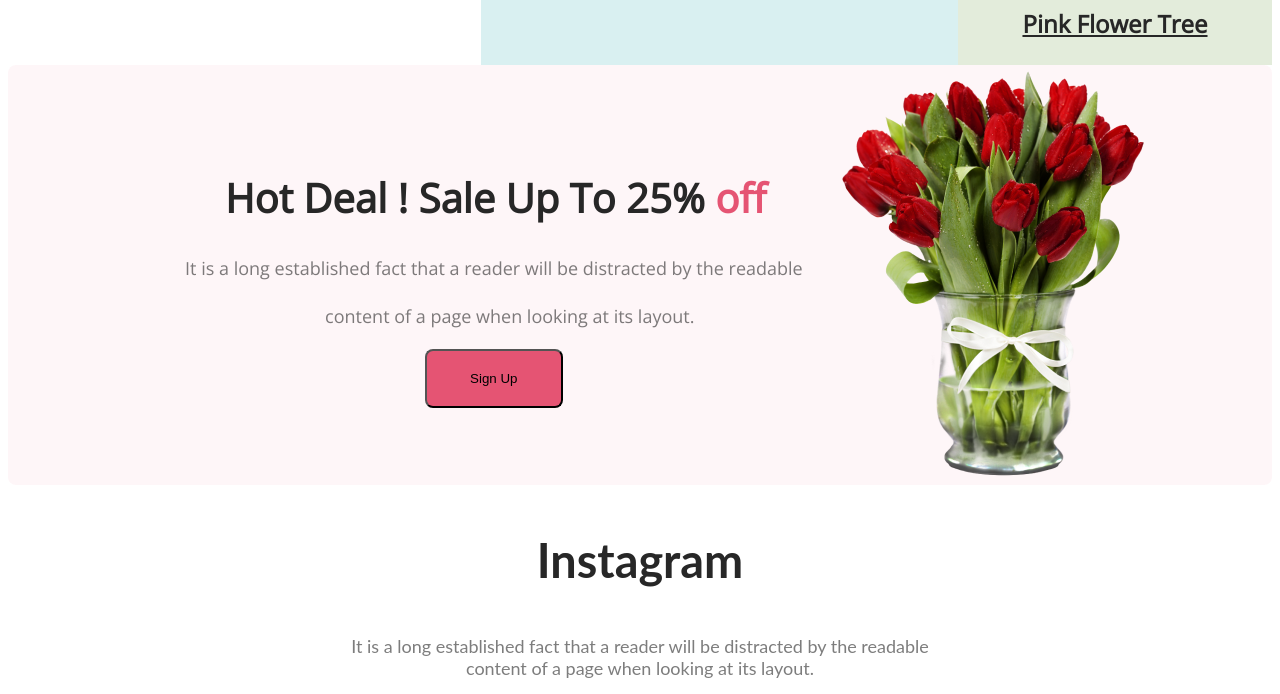
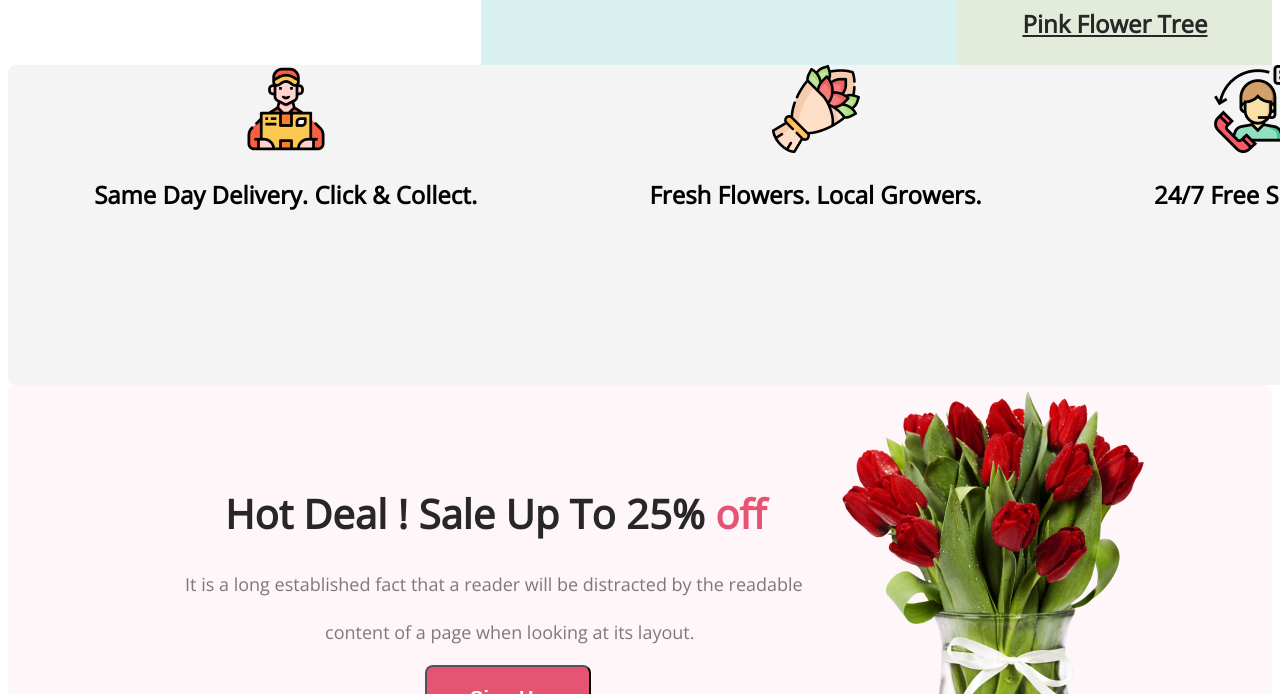
Before and after one commit to mdjobayeradnan/my-first-assignment, a plain HTML site: page index.html in a window 1280 px wide. Shown: the part 1553-2247 px from the top of the page. Drawn offline with nearby package versions, Linux system fonts and the light colour scheme.

Commit message:
last khela baki

```diff
--- a/index.html
+++ b/index.html
@@ -53,11 +53,62 @@
     <img src="Flower Asset/pngwing 7.png" alt="">
     <h3 class="text-item">Pink Flower Tree</h3>
 </div>
+</section>
+<section>
+    <div class="Delivery">
+<div>
+<img src="Flower Asset/Group 57.png" alt="">
+<h2>Same Day Delivery. Click & Collect.</h2>
+</div>
+
+<div>
+    <img src="Flower Asset/Group 58.png" alt="">
+    <h2>Fresh Flowers. Local Growers.</h2>
+</div>
+
+<div>
+<img src="Flower Asset/Group 59.png" alt="">
+<h2>24/7 Free Support.</h2>
+</div>
 
 
-            </div>
 
-        </section>
+
+
+</div>
+
+
+
+</section>
+
+
+
+
+
+
+
+
+
+
+
+
+
+
+
+
+
+
+
+
+
+
+
+
+
+
+
+
+
         <section>
 
 <div class="hot-deal-container">
@@ -110,9 +161,6 @@
 
 
 
-
-
-
 <section class="Latest Deals">
     <div class="back-image">
         <div >
--- a/styles/color.css
+++ b/styles/color.css
@@ -184,6 +184,13 @@ display: inline-flex;
 padding: 20px 43px;
 align-items: flex-start;
 gap: 10px;
+color: #FFF;
+
+font-size: 20px;
+
+font-weight: 700;
+
+
 }
 
 
@@ -249,10 +256,25 @@ margin-left:350px;
   .last-btn{
     width: 150px;
 height: 64px;
-flex-shrink: 0;
+
 border-radius: 8px;
 background: #E55473;
+
 margin-left: 16px;
+
+width: 140px;
+height: 50.429px;
+
+
+
+
+color: #FFF;
+
+font-size: 20px;
+
+font-weight: 700;
+
+
   }
   .last-one-btn{
     color: #E55473;
@@ -260,6 +282,7 @@ margin-left: 16px;
 font-size: 48px;
 
 font-weight: 800;
+
 
   }
   .end{
@@ -299,3 +322,14 @@ margin-top: 32px;
 font-weight: 400;
 
   }
+  .Delivery{
+    display: flex;
+    justify-content: space-around;
+    text-align: center;
+    width: 1440px;
+height: 320px;
+
+
+border-radius: 8px;
+background: rgba(39, 39, 39, 0.05);
+  }
```
